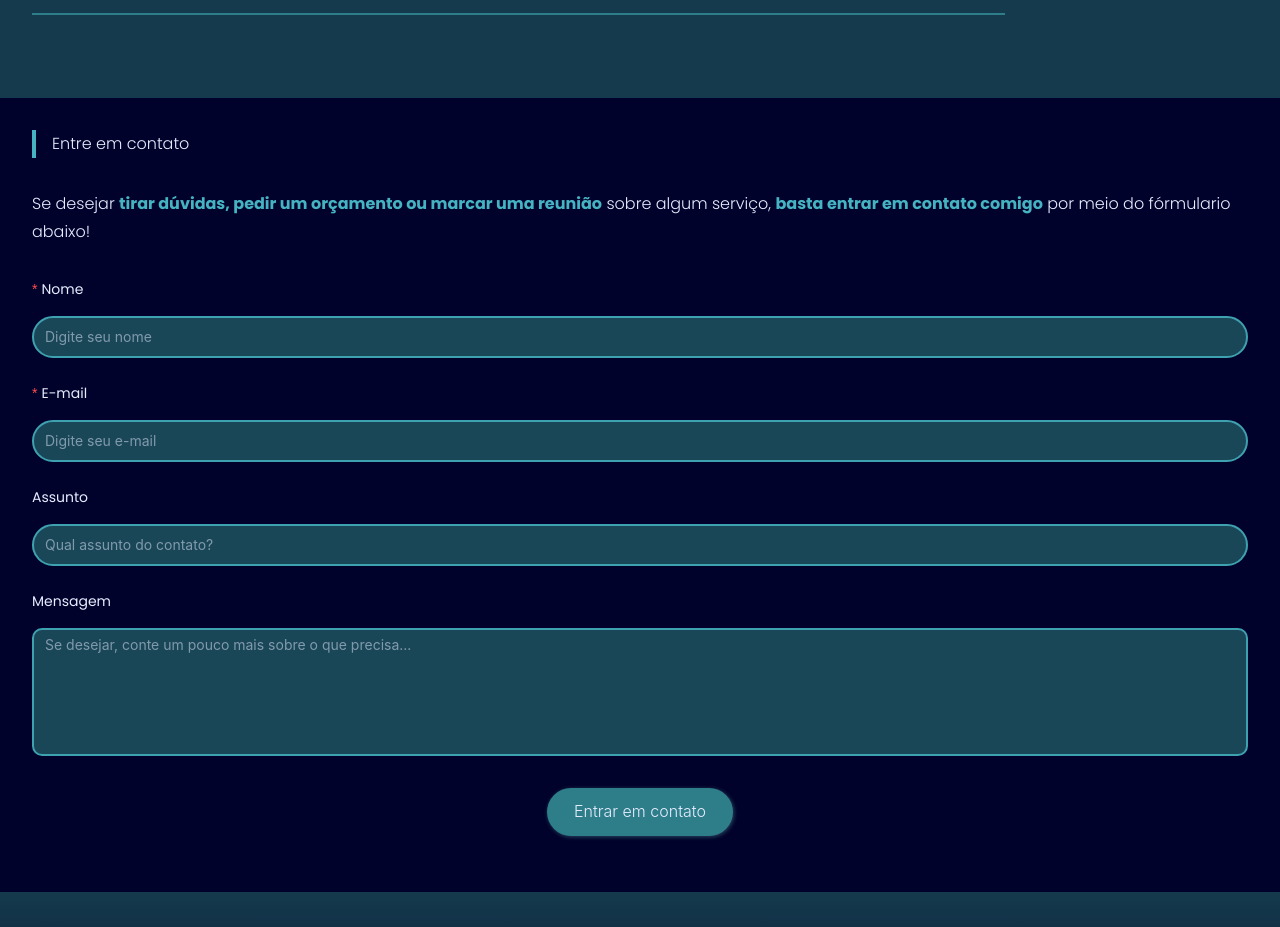
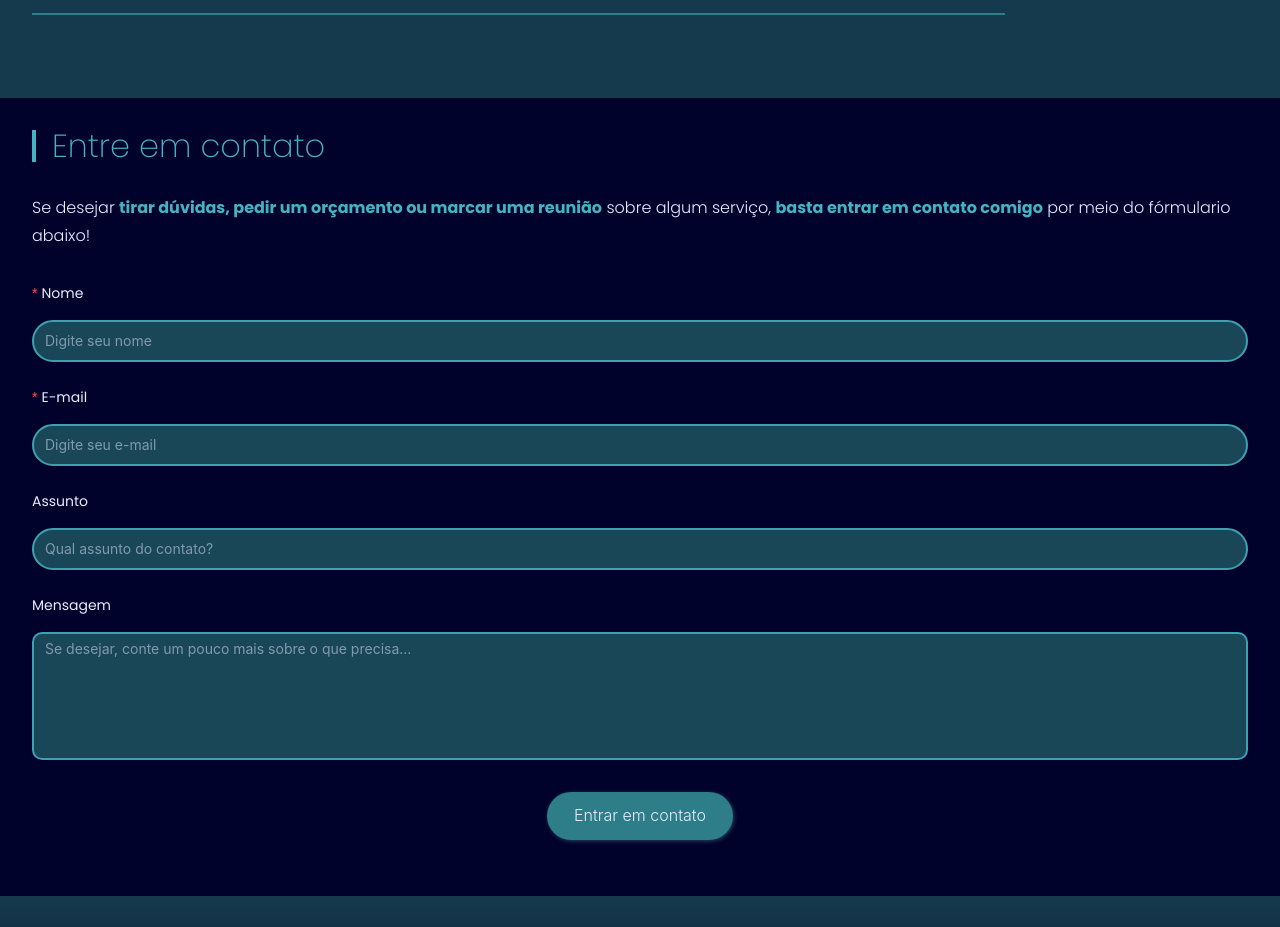
Before and after one commit to VictorGM01/engvictor, a React (Vite) app in the folder src/frontend/: page / in a window 1280 px wide. Shown: the part 5800-6727 px from the top of the page. Built offline with nearby package versions, Linux system fonts and the light colour scheme.

Commit message:
fix: corrige sobreposição de estilos

```diff
--- a/src/frontend/src/sections/Contact/Contact.jsx
+++ b/src/frontend/src/sections/Contact/Contact.jsx
@@ -8,9 +8,9 @@ export default function Contact() {
   return (
     <section className={styles.contact} id="contact">
       <Link nome='Entre em contato' />
-      <p>
+      <span>
         Se desejar <strong>tirar dúvidas, pedir um orçamento ou marcar uma reunião</strong> sobre algum serviço, <strong>basta entrar em contato comigo</strong> por meio do fórmulario abaixo!
-      </p>
+      </span>
       <Form
         name="basic"
         initialValues={{ remember: true }}
--- a/src/frontend/src/sections/Contact/Contact.module.scss
+++ b/src/frontend/src/sections/Contact/Contact.module.scss
@@ -8,7 +8,7 @@
   background-color: $azul-marinho;
   gap: 2rem;
 
-  p {
+  span {
     color: $branco;
     font-size: 1rem;
     font-weight: 300;
```
